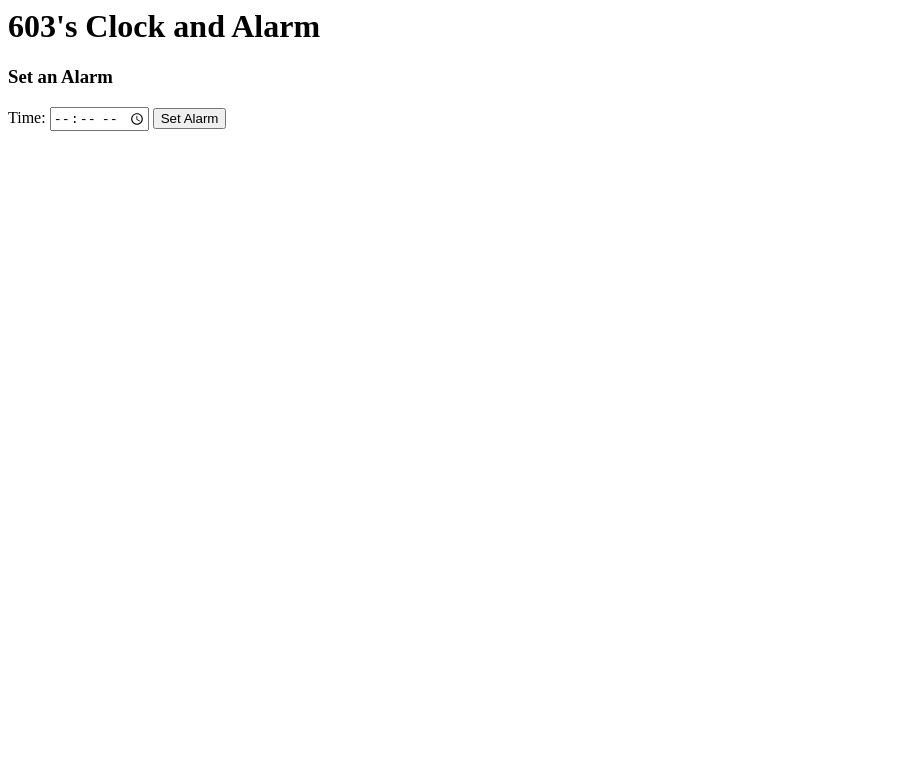
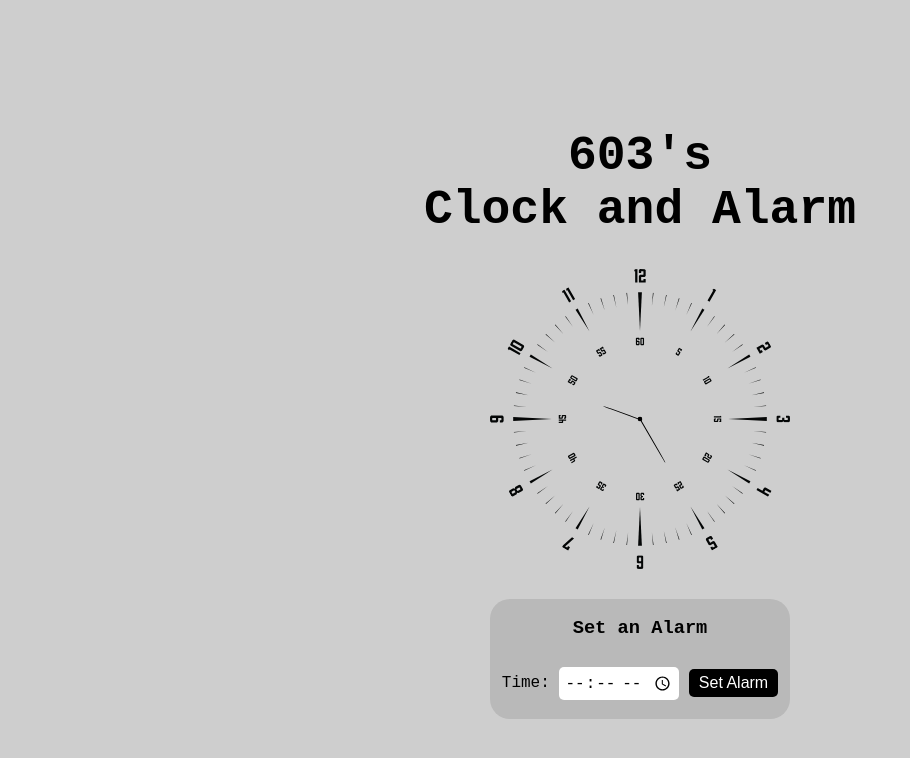
Before and after one commit to 603codes/Clock, a plain HTML site: page index.html in a window 1280 px wide. Shown: the whole page, without its empty margins (0-910 px from the left). Drawn offline with Linux system fonts and the light colour scheme.

Commit message:
designing and assets part done

```diff
--- a/index.html
+++ b/index.html
@@ -4,9 +4,11 @@
         <link rel="stylesheet" href="style.css">
     </head>
     <body>
-        <h1>603's Clock and Alarm</h1>
+        <h1>603's <br> Clock and Alarm</h1>
+
         <div id="clock">
-            <div id="circle"></div>
+
+            <!-- <div id="circle"></div> -->
             <div class="hands" id="hour"></div>
             <div class="hands" id="min"></div>
             <div class="hands" id="sec"></div>
@@ -14,11 +16,15 @@
         </div>
         <div id="alarm-box">
             <h3 id="alarm_h3">Set an Alarm</h3>
-            <label for="alarm-time">Time:</label>
+            <div id="mainSet">
+                 <label for="alarm-time">Time:</label>
             <input type="time" name="alarm-time" id="alarm-time">
             <button id="alarm_btn">Set Alarm</button>
             <button id="alarm_btn_stop" style="display: none;">Stop Alarm</button>
+            </div>
+
         </div>
         <script src="script.js"></script>
     </body>
+
 </html>
--- a/style.css
+++ b/style.css
@@ -0,0 +1,123 @@
+
+
+
+
+body{
+    min-height: 100vh;
+    background: #cecece;
+    align-items: center;
+    justify-content: center;
+    display: flex;
+    flex-direction: column;
+}
+a{
+    text-decoration: none;
+    color: inherit;
+}
+h1{
+    text-align: center;
+    font-family: 'Courier New', Courier, monospace;
+    font-size: 3rem;
+    color: #000000;
+}
+
+
+#clock{
+    position: relative;
+    width: 300px;
+    height: 300px;
+    background: url(images/clock.svg);
+    background-size: cover;
+    background-size: 100%;
+    border-radius: 100%;
+}
+
+.hands{
+    background: linear-gradient(to right, #000000 0%, #000 50%, transparent 50%, transparent 100%);
+    border-radius: 12px;
+    position: absolute;
+    display: block;
+    /* transform-origin: 10%; */
+    height: 0.2%;
+    width: 100px;
+    transform: rotate(90deg);
+    border-radius: 50%;
+
+}
+
+#hour{
+    top: 50%;
+    left: 36.6667%;
+    background: linear-gradient(to right, #000000 0%, #000000 50%, transparent 50%, transparent 100%);
+    width: 80px;
+    height: 0.4%;
+    transform: rotate(20deg);
+}
+
+#min{
+    top: 50%;
+    left: 33.2%;
+
+    width: 100px;
+    height: 0.2%;
+
+    transform: rotate(240deg);
+}
+#sec{
+    top: 50%;
+    left: 30.266%;
+    background: linear-gradient(to right, #ff0000 0%, #000000 50%, transparent 50%, transparent 100%);
+    width: 120px;
+    height: 0.1px;
+
+    transform: rotate(100deg);
+}
+
+#alarm{
+    top: 50%;
+    left: 36.6667%;
+    background: linear-gradient(to right, #efef03 0%, #000000 50%, transparent 50%, transparent 100%);
+    width: 80px;
+    height: 0.2px;
+
+    transform: rotate(360deg);
+}
+
+#alarm-box{
+    display: flex;
+    flex-direction: column;
+    background: #b9b9b9;
+
+    justify-content: center;
+    align-items: center;
+    margin-top: 30px;
+    padding-bottom: 20px;
+    border-radius: 20px;
+    min-width: 300px;
+    HEIGHT: 100px;
+    FONT-FAMILY: 'Courier New', Courier, monospace;
+
+}
+
+/* Styling of set alarm button and input box */
+#alarm-time{
+    margin-top: 10px;
+    padding: 5px;
+    border-radius: 5px;
+    border: none;
+    outline: none;
+    font-size: 1rem;
+}
+
+/* Button */
+button{
+    margin-top: 10px;
+    padding: 5px 10px;
+    border-radius: 5px;
+    border: none;
+    outline: none;
+    font-size: 1rem;
+    background-color: #000000;
+    color: #ffffff;
+    cursor: pointer;
+}
```
Also changed, not shown: images/clock.svg (added).
